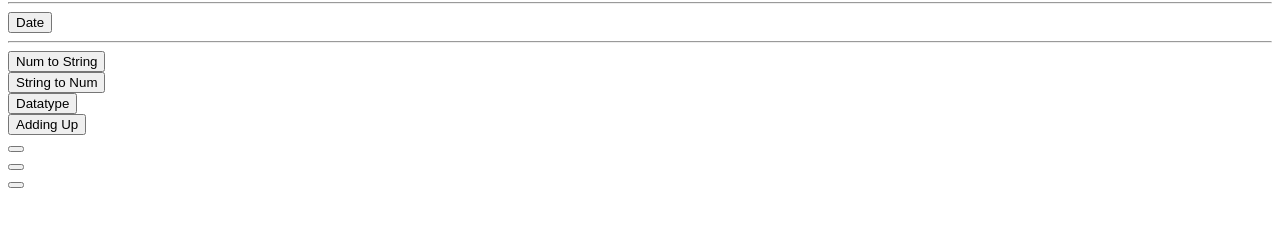
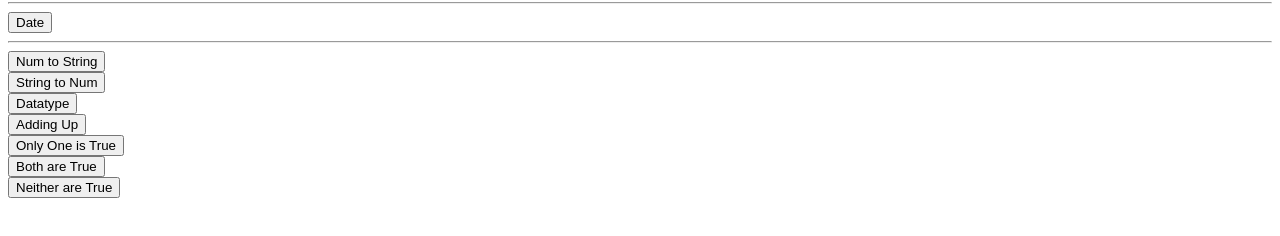
Before and after one commit to Brady1138/JS211_CurrentDateTimeProject, a website: page index.html in a window 1280 px wide. Shown: the part 78-314 px from the top of the page. Drawn offline with Linux system fonts and the light colour scheme.

Commit message:
Button fixes

```diff
--- a/index.html
+++ b/index.html
@@ -24,13 +24,13 @@
     <button onclick="addingUp()">Adding Up</button>
 
     <div id="oneIsTrue"></div>
-    <button onclick="oneTrue()"></button>
+    <button onclick="oneTrue()">Only One is True</button>
 
     <div id="bothAreTrue"></div>
-    <button onclick="bothTrue()"></button>
+    <button onclick="bothTrue()">Both are True</button>
 
     <div id="neitherTrue"></div>
-    <button onclick="neitherTrue()"></button>
+    <button onclick="neitherTrue()">Neither are True</button>
     <script src="main.js"></script>
   </body>
 </html>
```
